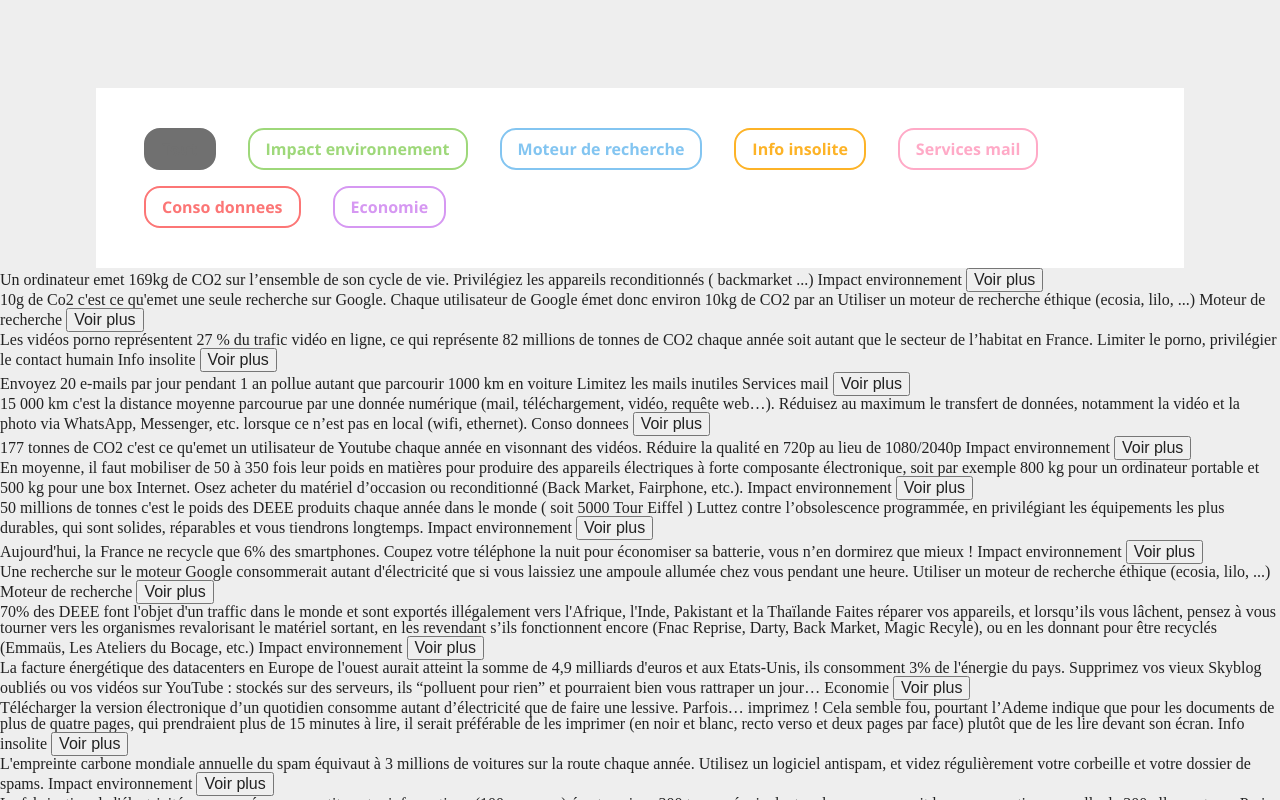
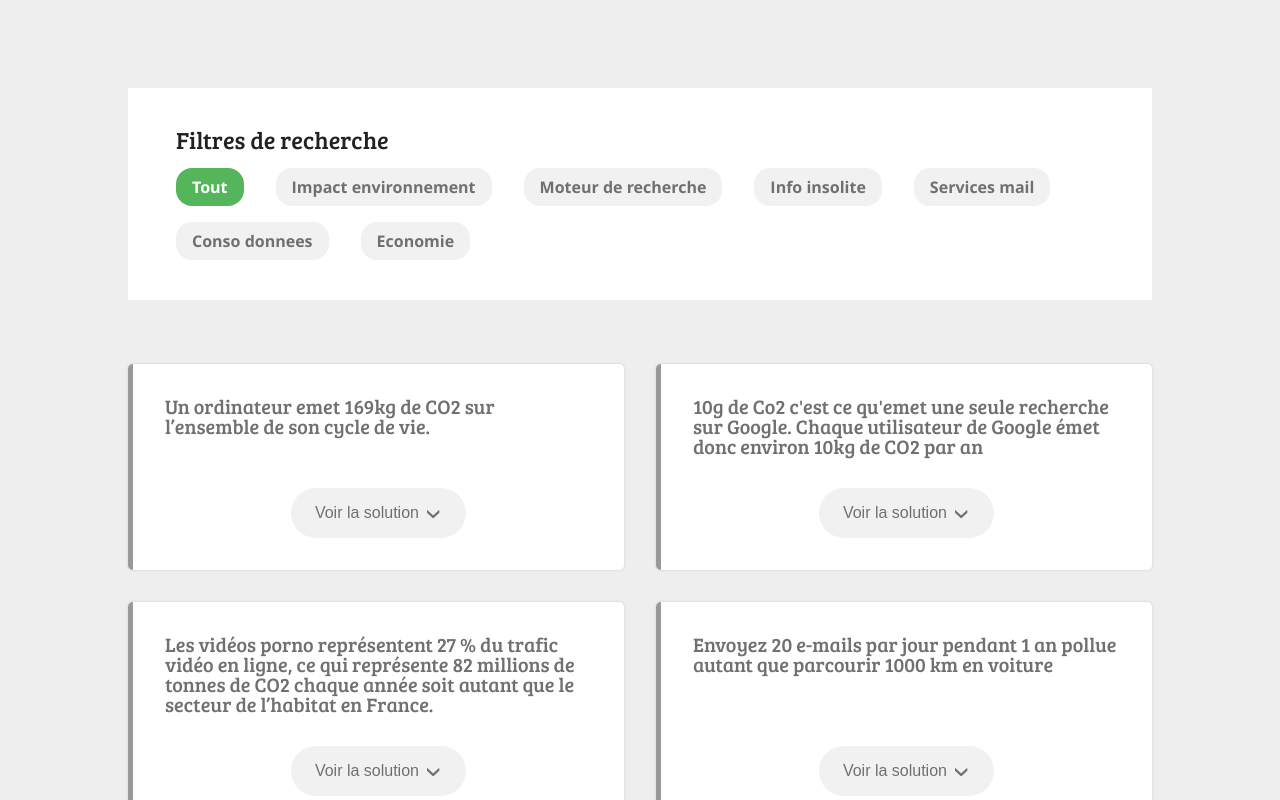
Before and after one commit to Mathieu33260/hackaton-pwa, a Vue app: page /#/practices in a window 1280 px wide. Shown: the part 760-1560 px from the top of the page. Built offline with nearby package versions, Linux system fonts and the light colour scheme.

Commit message:
WIP : good practices

```diff
--- a/src/App.vue
+++ b/src/App.vue
@@ -76,6 +76,10 @@
     article, aside, details, figcaption, figure,
     footer, header, hgroup, menu, nav, section {
         display: block;
+    }
+
+    *{
+        box-sizing: border-box;
     }
 
     body {
--- a/src/views/Practices.vue
+++ b/src/views/Practices.vue
@@ -9,6 +9,7 @@
         </section>
         <section class="practices-list">
             <div class="filters">
+                <span class="title">Filtres de recherche</span>
                 <ul>
                     <li>
                         <button @click="filterCategory(null)" :class="selectedCategories.length === 0 ? 'active' : ''">Tout</button>
@@ -18,14 +19,12 @@
                     </li>
                 </ul>
             </div>
-
-            <div v-for="data in filteredData">
-                {{ data.fact }}
-                {{ data.tip }}
-                {{ data.category }}
-                <button @click="more(data)">
-                    Voir plus
-                </button>
+            <div class="content">
+                <div class="block" v-for="data in filteredData">
+                    <p>{{ data.fact }}</p>
+                    <button @click="more(data)">Voir la solution <span class="chevron">›</span></button>
+                    <p v-if="data.extended">{{ data.tip }}</p>
+                </div>
             </div>
         </section>
     </div>
@@ -113,11 +112,10 @@
     .good-practices h1 {
         display: block;
         max-width: 960px;
-        width: 100%;
-        font-size: 5.5rem;
+        width: 80%;
+        font-size: 4.375rem;
         color: #55B55B;
         text-transform: uppercase;
-        text-align: center;
         margin: 0 auto 3rem auto;
         font-family: "BreeSerif";
     }
@@ -125,6 +123,7 @@
     .good-practices p {
         display: block;
         max-width: 960px;
+        width: 80%;
         font-size: 1.625rem;
         line-height: 1.3;
         color: #707070;
@@ -149,6 +148,13 @@
         background-color: #ffffff;
     }
 
+    .filters .title{
+        font-family: "BreeSerif";
+        font-size: 1.5rem;
+        margin: 0.5rem 1rem;
+        display: block;
+    }
+
     .filters ul {
         display: flex;
         flex-wrap: wrap;
@@ -162,11 +168,12 @@
     }
 
     .filters ul li button {
+        font-size: 1rem;
         appearance: none;
         padding: 0.5rem 1rem;
         border-radius: 1rem;
-        border: 2px solid #707070;
-        background-color: transparent;
+        border: none;
+        background-color: #F1F1F1;
         cursor: pointer;
         margin: 0.5rem 1rem;
         color: #707070;
@@ -175,60 +182,79 @@
     }
 
     .filters ul li button.active {
-        background-color: #707070;
+        background-color: #55B55B;
+        color: #ffffff;
     }
 
-    .filters ul li button.services-mail {
-        color: #FFAAC7;
-        border-color: #FFAAC7;
+    .content{
+        display: flex;
+        flex-wrap: wrap;
+        justify-content: space-between;
+        width: 80%;
+        margin: 4rem auto;
     }
 
-    .filters ul li button.services-mail.active {
-        background-color: #FFAAC7;
+    .content .block{
+        display: flex;
+        flex-direction: column;
+        justify-content: center;
+        align-items: center;
+        width: calc(25% - 0.5rem);
+        background-color: #ffffff;
+        box-shadow: 0 0 3px #33333329;
+        border-radius: 5px;
+        margin-bottom: 2rem;
+        padding: 2rem;
+        border-left: 5px solid #999999;
     }
 
-    .filters ul li button.economie {
-        color: #D698F2;
-        border-color: #D698F2;
+    @media (max-width: 1366px) {
+        .content .block{
+            width: calc(33.33% - 0.66rem);
+        }
     }
 
-    .filters ul li button.economie.active {
-        background-color: #D698F2;
+    @media (max-width: 1280px) {
+        .content .block{
+            width: calc(50% - 1rem);
+        }
     }
 
-    .filters ul li button.moteur-de-recherche {
-        color: #83C5F1;
-        border-color: #83C5F1;
+    @media (max-width: 640px) {
+        .content .block{
+            width: 100%;
+        }
     }
 
-    .filters ul li button.moteur-de-recherche.active {
-        background-color: #83C5F1;
+    .content .block.highlighted{
+        background-color: #EEEEEE;
+        border-left-color: #333333;
     }
 
-    .filters ul li button.impact-environnement {
-        color: #9ED87A;
-        border-color: #9ED87A;
+    .content .block p{
+        font-family: "BreeSerif";
+        color: #707070;
+        font-size: 1.25rem;
+        margin-bottom: 2rem;
     }
 
-    .filters ul li button.impact-environnement.active {
-        background-color: #9ED87A;
+    .content .block button{
+        appearance: none;
+        border: none;
+        border-radius: 2rem;
+        padding: 1rem 1.5rem;
+        margin-top: auto;
+        color: #707070;
+        font-size: 1rem;
+        background-color: #EEEEEECC;
     }
 
-    .filters ul li button.info-insolite {
-        color: #FDB327;
-        border-color: #FDB327;
-    }
-
-    .filters ul li button.info-insolite.active {
-        background-color: #FDB327;
-    }
-
-    .filters ul li button.conso-donnees {
-        color: #FC7676;
-        border-color: #FC7676;
-    }
-
-    .filters ul li button.conso-donnees.active {
-        background-color: #FC7676;
+    .content .block .chevron{
+        display: inline-block;
+        vertical-align: middle;
+        transform: rotate(90deg);
+        font-size: 2rem;
+        margin-left: 0.5rem;
+        line-height: 0;
     }
 </style>
```
